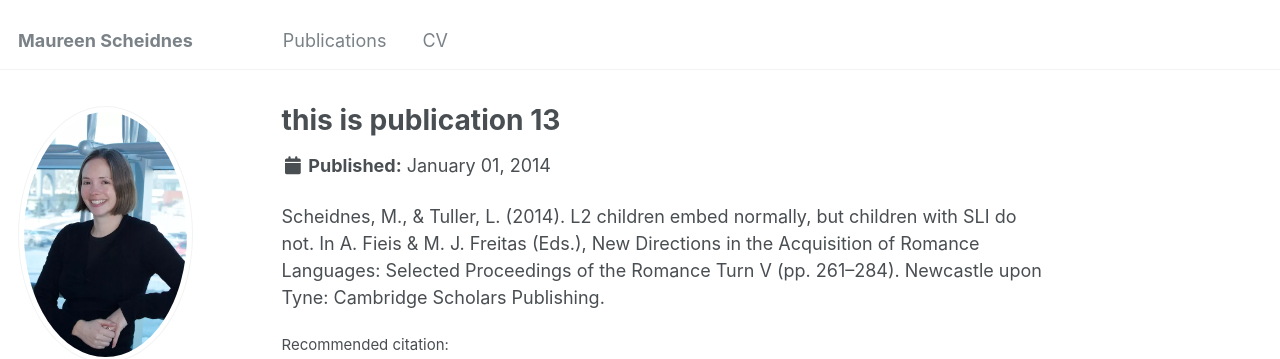
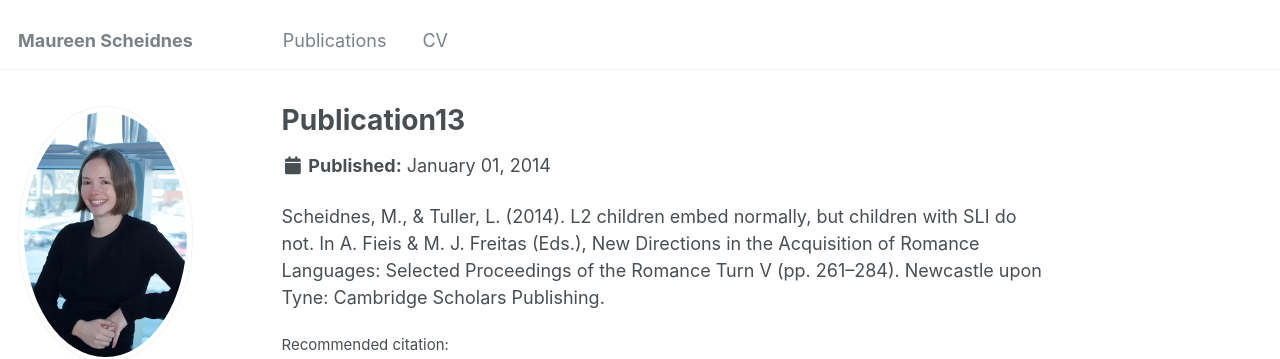
Before and after one commit to MaureenScheidnes/MaureenScheidnes.github.io, a Jekyll site: the page built from _publications/publication13.md, in a window 1280 px wide and 1189 px high. Shown: the top 359 px of the window. Built offline with Jekyll 4.4.1, drawn with Linux system fonts in a browser that asks for light colours; part of the change alters nothing that is shown.

Commit message:
Update publication13.md

```diff
--- a/_publications/publication13.md
+++ b/_publications/publication13.md
@@ -1,5 +1,5 @@
 ---
-title: "this is publication 13"
+# title: "this is publication 13"
 collection: publications
 permalink: /publication/publication13
 # excerpt: '<p><b>Authors:</b><br>⦿ Maureen Scheidnes<br>⦿ Tuller, L.</p>'
```
